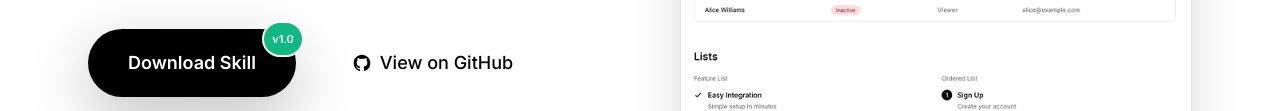
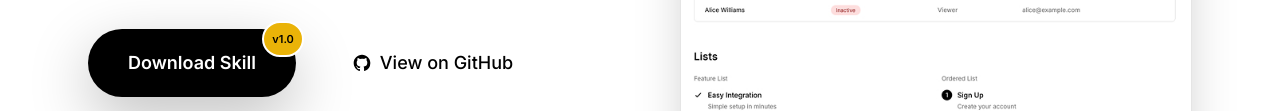
Before and after one commit to holger1411/minimal-design-system-skill, a website: page index.html in a window 1280 px wide. Shown: the part 516-627 px from the top of the page. Drawn offline with nearby package versions, Linux system fonts and the light colour scheme.

Commit message:
Change v1.0 badge to dark yellow with black text
Badge color update:
- Background: #10b981 (green) → #eab308 (yellow-500, dark yellow)
- Text color: #fff (white) → #000000 (black)

Design rationale:
- Dark yellow stands out more on white/black backgrounds
- Black text ensures high contrast and readability
- Yellow often indicates 'stable' or 'production-ready' in design systems
- Maintains visual hierarchy without being as bold as green

```diff
--- a/index.html
+++ b/index.html
@@ -76,8 +76,8 @@
       position: absolute;
       top: -8px;
       right: -8px;
-      background: #10b981;
-      color: #fff;
+      background: #eab308;
+      color: #000000;
       font-size: 11px;
       font-weight: 600;
       padding: 2px 8px;
```
